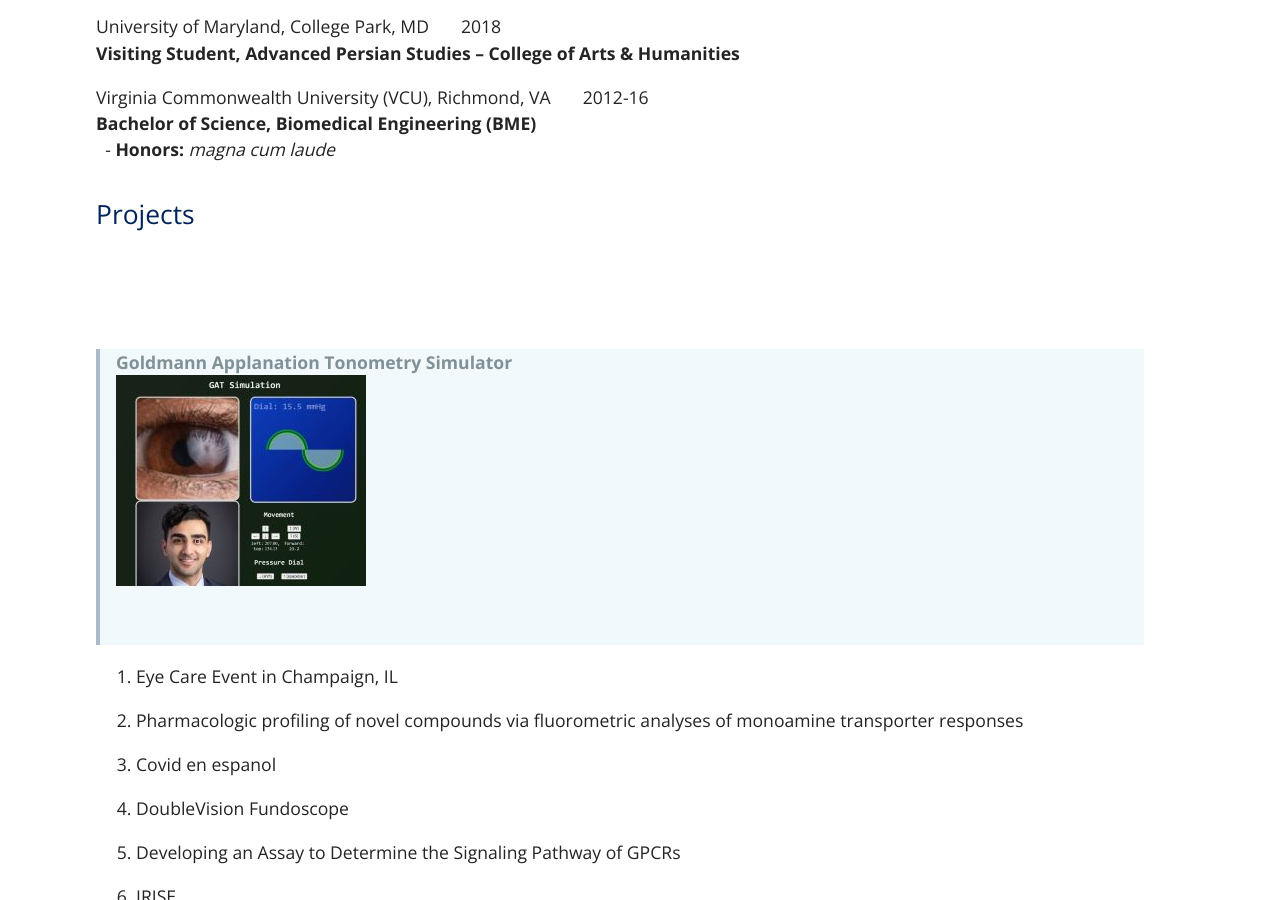
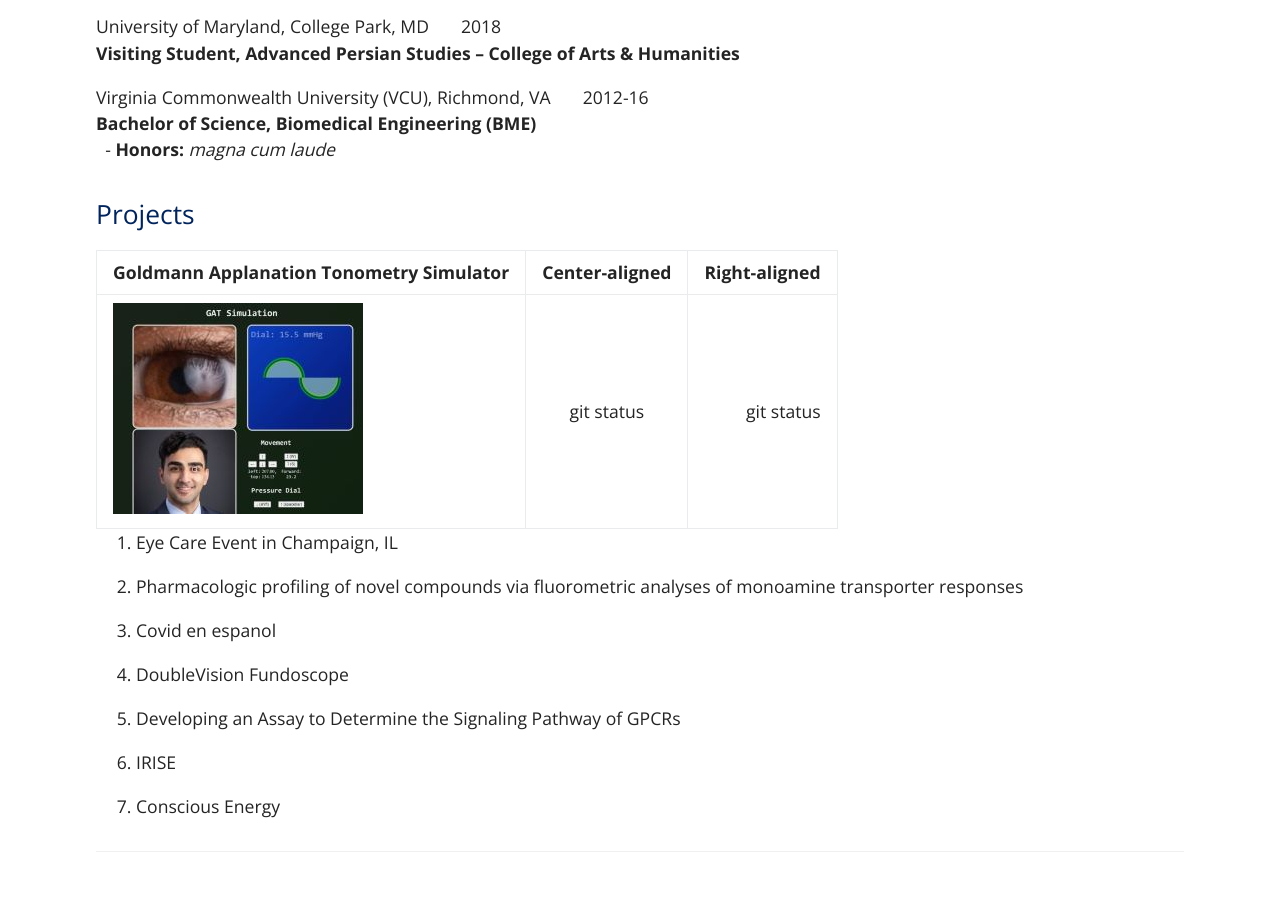
Before and after one commit to EyeCanDoIt/EyeCanDoIt.github.io, a Jekyll site: the page built from index.md, in a window 1280 px wide and 900 px high, scrolled down 1184 px. Built offline with Jekyll 4.4.1, drawn with Linux system fonts in a browser that asks for light colours.

Commit message:
Update index.md

```diff
--- a/index.md
+++ b/index.md
@@ -39,12 +39,10 @@ Virginia Commonwealth University (VCU), Richmond, VA		&nbsp;&nbsp;&nbsp;&nbsp;&n
 
 ## Projects
 
-<br><br><br>
->
-**Goldmann Applanation Tonometry Simulator**
-<br>
-<img src="https://EyeCanDoIt.github.io/Images/GAT.jpg" alt="https://EyeCanDoIt.github.io/Images/GAT.jpg" loading="lazy">
- <br><br><br>
+
+| **Goldmann Applanation Tonometry Simulator** | Center-aligned | Right-aligned |
+| :---         |     :---:      |          ---: |
+| <img src="https://EyeCanDoIt.github.io/Images/GAT.jpg" alt="https://EyeCanDoIt.github.io/Images/GAT.jpg" loading="lazy">   | git status     | git status    |
 
 
 2. Eye Care Event in Champaign, IL
```
